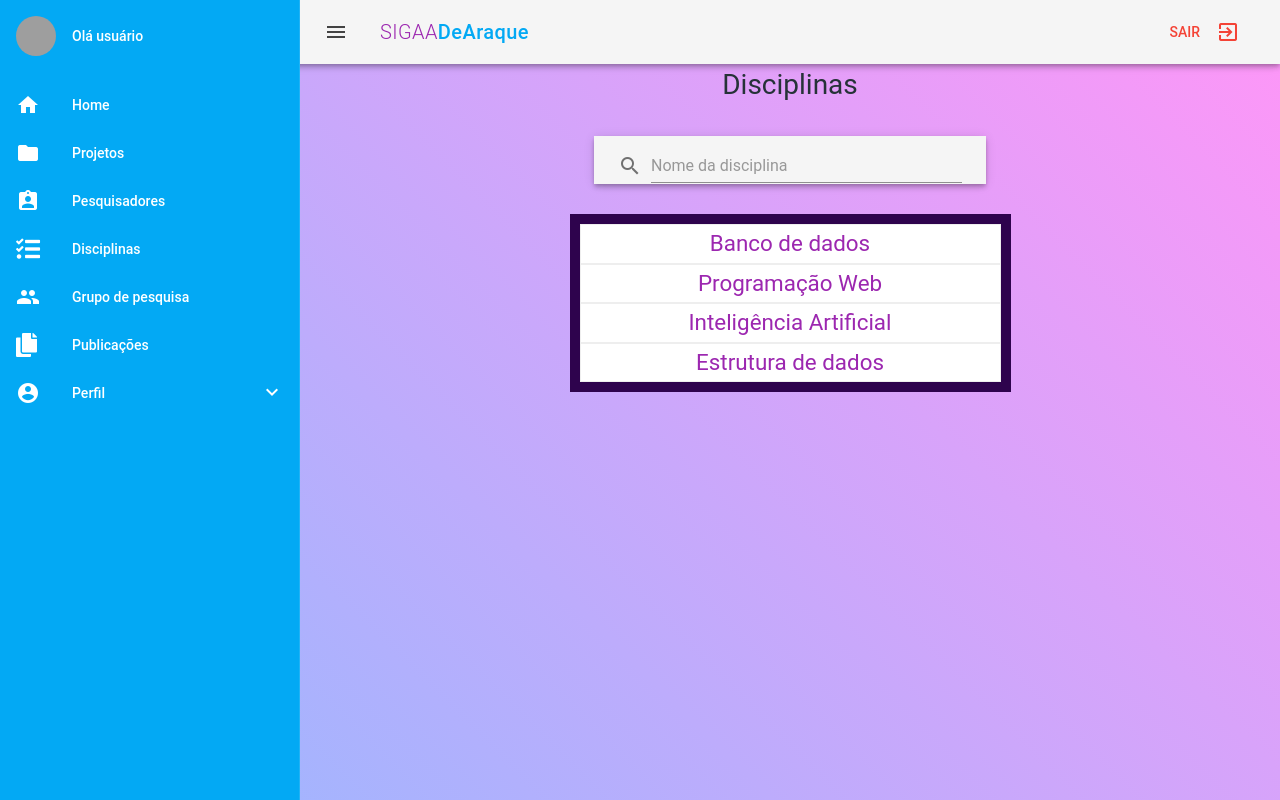
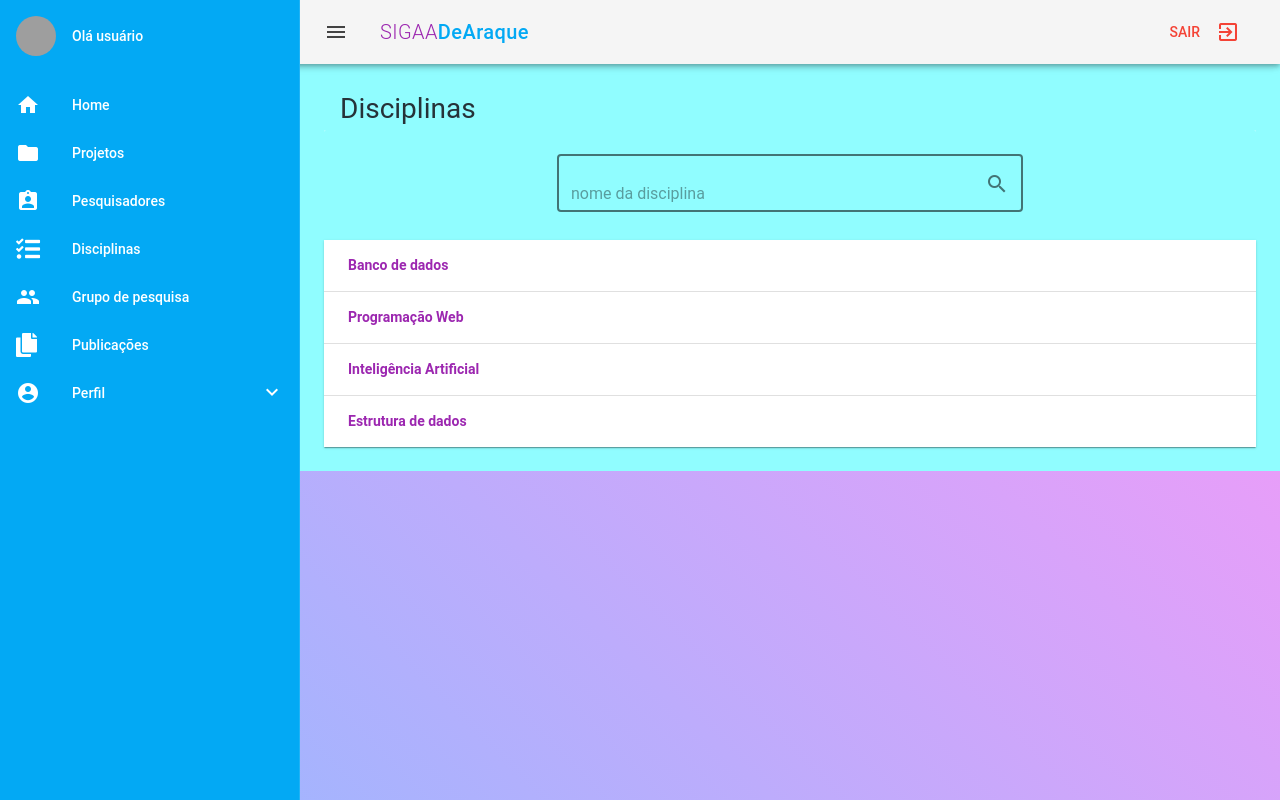
Before and after one commit to PhilipOfMacedon/SIGAA-De-Araque, a Vue app in the folder Frontend/: page /disciplines in a window 1280 px wide. Built offline with nearby package versions, Linux system fonts and the light colour scheme; grey boxes are pictures that could not be loaded; a small style sheet from the web is missing.

Commit message:
Finished first version of Disciplines component, close #48

```diff
--- a/Frontend/src/views/Disciplines.vue
+++ b/Frontend/src/views/Disciplines.vue
@@ -1,20 +1,34 @@
 <template>
-  <div class="disciplines">
-    <h1 id="title" class="font-weight-regular blue-grey--text text--darken-4 text-md-center">Disciplinas</h1>
-
-    <v-toolbar dense class="search-bar">
-        <v-text-field hide-details prepend-icon="search"
-            single-line placeholder="Nome da disciplina"
-            v-model="searchStr"
-        >
-        </v-text-field>
-    </v-toolbar>
-
-    <ul>
-        <li v-for="d in filteredDisciplines" :key="d.name"><a>{{ d.name }}</a></li>
-    </ul>
-
-  </div>
+<div class="disciplines">
+    <v-container fluid class="lighten-3 secondary">
+        <h1 class="font-weight-regular blue-grey--text text--darken-4 ml-3">Disciplinas</h1>
+        <v-card flat>
+            <v-layout wrap justify-center class="lighten-3 secondary">
+                <v-flex xs6 sm6 class="pt-4">
+                <v-text-field
+                    outline
+                    placeholder="nome da disciplina"
+                    append-icon="search"
+                    v-model="searchStr"
+                ></v-text-field>
+                </v-flex>
+            </v-layout>
+            <v-layout wrap justify-center class="grey lighten-1">
+                <v-expansion-panel>
+                <v-expansion-panel-content expand-icon="null" v-for="d in filteredDisciplines" :key="d.name">
+                    <template v-slot:header>
+                        <router-link class="font-weight-bold link"
+                            :to="'/disciplines/' + d.name.toLowerCase().replace(/\s/g,'')"
+                        >
+                            {{d.name}}
+                        </router-link>
+                    </template>
+                </v-expansion-panel-content>
+                </v-expansion-panel>
+            </v-layout>
+        </v-card>
+    </v-container>
+</div>
 </template>
 
 <script>
@@ -46,35 +60,9 @@ export default {
 </script>
 
 <style>
-.disciplines{
-    display: flex;
-    align-items: center;
-    justify-content: center;
-    flex-direction: column;
-}
 
-#title{
-    margin-bottom: 30px;
-}
-
-.search-bar{
-    max-width: 40%;
-}
-
-ul{
-    background-color: rgb(46, 3, 77);
-    list-style: none;
-    padding: 10px;
-    margin-top: 30px;
-    text-align: center;
-    width: 45%;
-}
-
-li{
-    background-color: #fff;
-    border: 1px solid #eee;
-    padding: 2px 20px;
-    font-size: 1.6em;
+a{
+    text-decoration: none;
 }
 
 a:hover{
```
